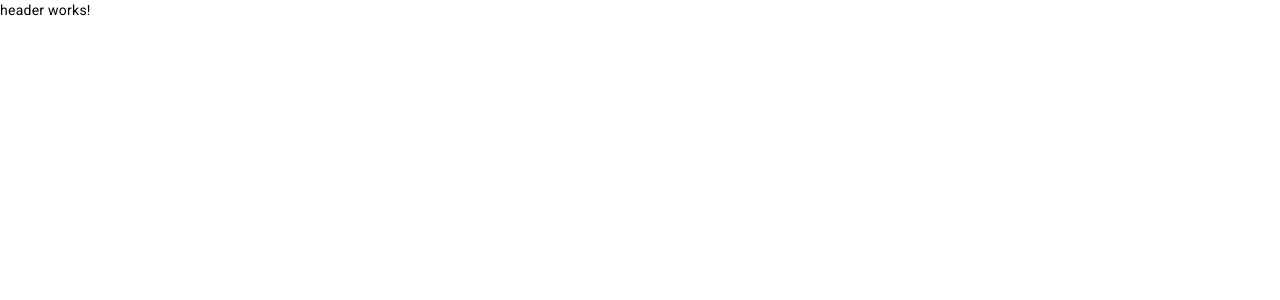
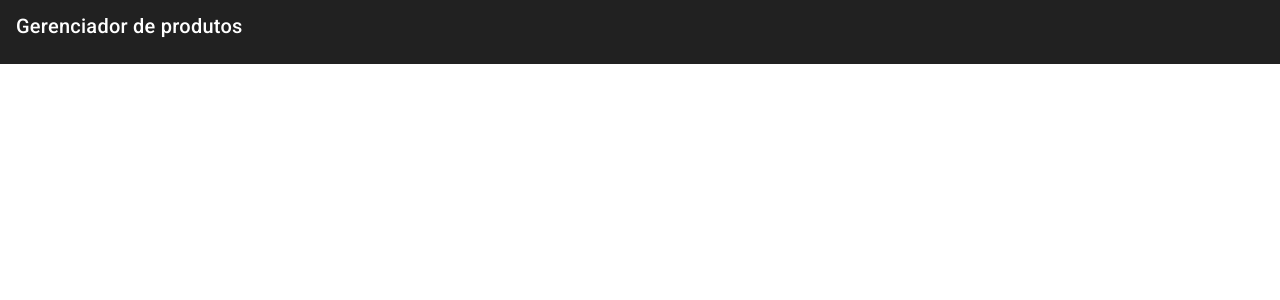
Before and after one commit to joaomarcos-luz/Angular17-Material, an Angular app in the folder projeto-angular17/: page / in a window 1280 px wide. Shown: the top 300 px of the page. Built offline with nearby package versions, Linux system fonts and the light colour scheme.

Commit message:
adiciona metToobar

```diff
--- a/projeto-angular17/src/app/shared/components/header/header.component.html
+++ b/projeto-angular17/src/app/shared/components/header/header.component.html
@@ -1 +1,4 @@
-<p>header works!</p>
+
+<mat-toolbar>
+    <p>Gerenciador de produtos</p>
+</mat-toolbar>
--- a/projeto-angular17/src/app/shared/components/header/header.component.ts
+++ b/projeto-angular17/src/app/shared/components/header/header.component.ts
@@ -1,9 +1,10 @@
 import { Component } from '@angular/core';
+import { MatToolbarModule } from '@angular/material/toolbar';
 
 @Component({
   selector: 'app-header',
   standalone: true,
-  imports: [],
+  imports: [MatToolbarModule],
   templateUrl: './header.component.html',
   styleUrl: './header.component.css'
 })
```
